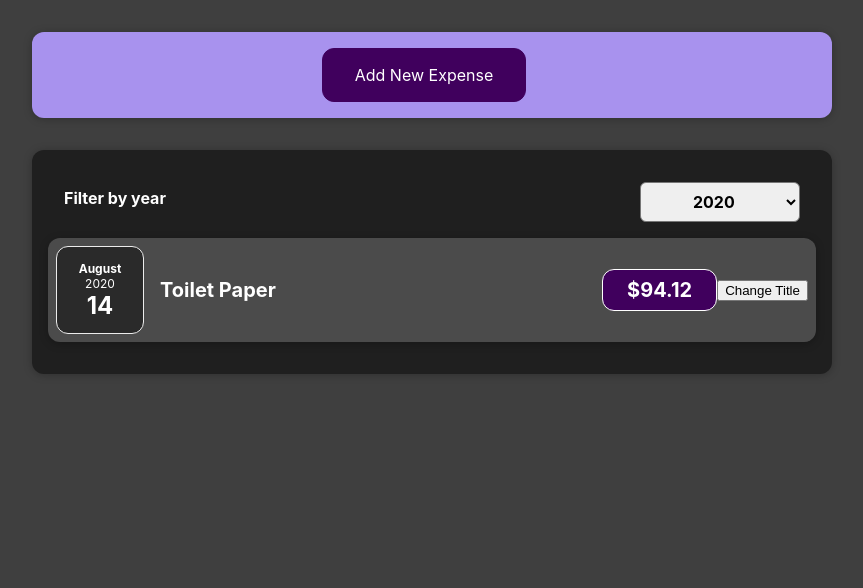
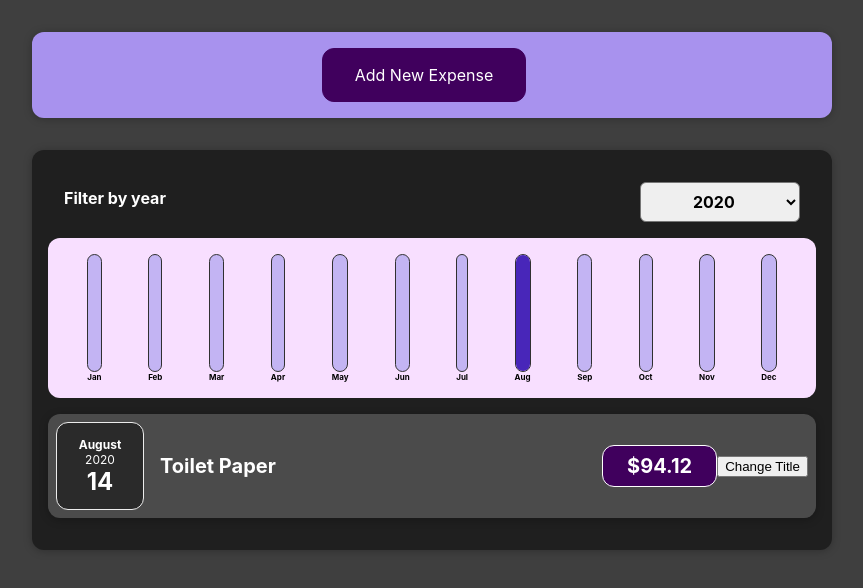
Before and after one commit to ncb6206/react-complete-guide, a React (Create React App) app: page / in a window 1280 px wide. Shown: the top 588 px of the page, without its empty margins (208-1071 px from the left). Built offline with nearby package versions, Linux system fonts and the light colour scheme.

Commit message:
랜더링 리스트 및 조건부 content

```diff
--- /dev/null
+++ b/src/component/Chart/Chart.css
@@ -0,0 +1,9 @@
+.chart {
+  padding: 1rem;
+  border-radius: 12px;
+  background-color: #f8dfff;
+  text-align: center;
+  display: flex;
+  justify-content: space-around;
+  height: 10rem;
+}
--- /dev/null
+++ b/src/component/Chart/Chart.js
@@ -0,0 +1,19 @@
+import React from "react";
+
+import ChartBar from "./ChartBar";
+import "./Chart.css";
+
+const Chart = (props) => {
+  const dataPointValues = props.dataPoints.map((dataPoint) => dataPoint.value);
+  const totalMaximum = Math.max(...dataPointValues);
+
+  return (
+    <div className="chart">
+      {props.dataPoints.map((dataPoint) => (
+        <ChartBar key={dataPoint.label} value={dataPoint.value} maxValue={totalMaximum} label={dataPoint.label} />
+      ))}
+    </div>
+  );
+};
+
+export default Chart;
--- /dev/null
+++ b/src/component/Chart/ChartBar.css
@@ -0,0 +1,30 @@
+.chart-bar {
+  height: 100%;
+  display: flex;
+  flex-direction: column;
+  align-items: center;
+}
+
+.chart-bar__inner {
+  height: 100%;
+  width: 100%;
+  border: 1px solid #313131;
+  border-radius: 12px;
+  background-color: #c3b4f3;
+  overflow: hidden;
+  display: flex;
+  flex-direction: column;
+  justify-content: flex-end;
+}
+
+.chart-bar__fill {
+  background-color: #4826b9;
+  width: 100%;
+  transition: all 0.3s ease-out;
+}
+
+.chart-bar__label {
+  font-weight: bold;
+  font-size: 0.5rem;
+  text-align: center;
+}
--- /dev/null
+++ b/src/component/Chart/ChartBar.js
@@ -0,0 +1,22 @@
+import React from "react";
+
+import "./ChartBar.css";
+
+const ChartBar = (props) => {
+  let barFillHeight = "0%";
+
+  if (props.maxValue > 0) {
+    barFillHeight = Math.round((props.value / props.maxValue) * 100) + "%";
+  }
+
+  return (
+    <div className="chart-bar">
+      <div className="chart-bar__inner">
+        <div className="chart-bar__fill" style={{ height: barFillHeight }}></div>
+      </div>
+      <div className="chart-bar__label">{props.label}</div>
+    </div>
+  );
+};
+
+export default ChartBar;
--- a/src/component/Expenses/Expenses.js
+++ b/src/component/Expenses/Expenses.js
@@ -4,6 +4,7 @@
 import ExpensesFilter from "./ExpensesFilter";
 import "./Expenses.css";
 import ExpensesList from "./ExpensesList";
+import ExpensesChart from "./ExpensesChart";
 
 const Expenses = (props) => {
   const [filteredYear, setFilteredYear] = useState("2020");
@@ -20,6 +21,7 @@
     <div>
       <Card className="expenses">
         <ExpensesFilter selected={filteredYear} onChangeFilter={filterChangeHandler} />
+        <ExpensesChart expenses={filteredExpenses} />
         <ExpensesList items={filteredExpenses} />
       </Card>
     </div>
--- /dev/null
+++ b/src/component/Expenses/ExpensesChart.js
@@ -0,0 +1,29 @@
+import React from "react";
+
+import Chart from "../Chart/Chart";
+
+const ExpensesChart = (props) => {
+  const chartDataPoints = [
+    { label: "Jan", value: 0 },
+    { label: "Feb", value: 0 },
+    { label: "Mar", value: 0 },
+    { label: "Apr", value: 0 },
+    { label: "May", value: 0 },
+    { label: "Jun", value: 0 },
+    { label: "Jul", value: 0 },
+    { label: "Aug", value: 0 },
+    { label: "Sep", value: 0 },
+    { label: "Oct", value: 0 },
+    { label: "Nov", value: 0 },
+    { label: "Dec", value: 0 },
+  ];
+
+  for (const expense of props.expenses) {
+    const expenseMonth = expense.date.getMonth(); // starting at 0 => January => 0
+    chartDataPoints[expenseMonth].value += expense.amount;
+  }
+
+  return <Chart dataPoints={chartDataPoints} />;
+};
+
+export default ExpensesChart;
--- a/src/component/NewExpense/ExpenseForm.js
+++ b/src/component/NewExpense/ExpenseForm.js
@@ -45,7 +45,7 @@
 
     const expenseData = {
       title: enteredTitle,
-      amount: enteredAmount,
+      amount: +enteredAmount,
       date: new Date(enteredDate),
     };
 
```
